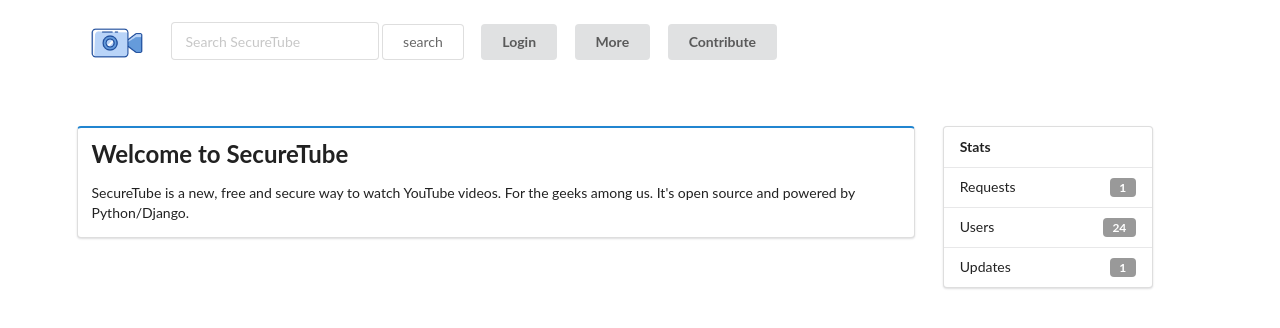
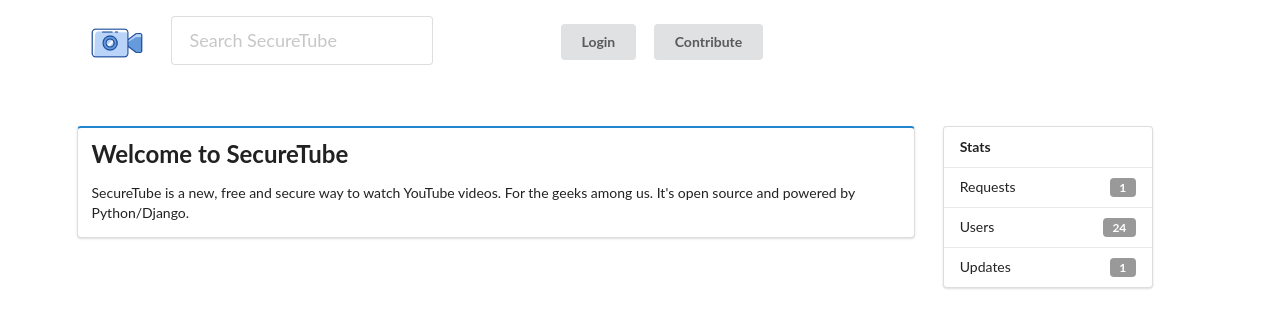
Before and after one commit to dnuka/securetube, a Django app: page / in a window 1280 px wide. Shown: the top 328 px of the page. Run offline with Django 3.2, Linux system fonts and the light colour scheme.

Commit message:
basic youtube scrapping

```diff
--- a/feed/views.py
+++ b/feed/views.py
@@ -1,8 +1 @@
 from django.shortcuts import render
-from django.http import HttpResponse
-
-def index(request):
-	return render(request, 'securetube/index.html')
-
-def results(request):
-	return render(request, 'securetube/results.html')
--- /dev/null
+++ b/securetube/securetube.py
@@ -0,0 +1,16 @@
+# securetube engine
+
+from urllib import request
+from pprint import pprint
+from bs4 import BeautifulSoup
+
+base = 'https://www.youtube.com/results/?search_query={}&disable_polymer=1&hl=en-GB&gl=US'
+
+
+def fetch(query):
+	req = request.Request(base.format(query))
+	req.add_header("User-Agent", "36435")
+	with request.urlopen(req) as youtube:
+		raw_data = BeautifulSoup(youtube, 'html.parser')
+	videos = raw_data.find_all('h3', attrs={'class': 'yt-lockup-title'})
+	return videos
--- a/securetube/urls.py
+++ b/securetube/urls.py
@@ -15,7 +15,7 @@ Including another URLconf
 """
 from django.conf.urls import url
 from django.contrib import admin
-from feed.views import index, results
+from .views import index, results
 
 urlpatterns = [
 	url(r'^$', index),
--- /dev/null
+++ b/securetube/views.py
@@ -0,0 +1,12 @@
+from django.shortcuts import render
+from .securetube import fetch
+
+def index(request):
+	return render(request, 'securetube/index.html')
+
+
+def results(request):
+	if request.method == 'POST':
+		data = fetch(request.POST.get('query'))
+		context = {'data': data}
+	return render(request, 'securetube/results.html', context)
--- /dev/null
+++ b/static/css/styles.css
@@ -0,0 +1,7 @@
+.search_bar {
+	width: 350px;
+}
+
+.nav_bar_right {
+	width: 100px;
+}
--- a/templates/base.html
+++ b/templates/base.html
@@ -5,7 +5,8 @@
 		<meta charset="utf8">
 		<title>{% block title %} {% endblock %}</title>
 		<link rel='stylesheet' href="{% static 'css/semantic.min.css' %}">
-	<head>
+		<link rel='stylesheet' href="{% static 'css/styles.css' %}">
+	</head>
 
 	<body>
 
@@ -18,28 +19,32 @@
 				<div class="item">
 					<form class="ui form" method="POST" action="/results">
 						{% csrf_token %}
-						<div class="ui input">
-							<input type="text" placeholder="Search SecureTube">
+						<div class="ui big input">
+							<input type="text" placeholder="Search SecureTube" name="query">
 						</div>
-						<button class="ui basic button" type="submit">
-							search
-						</button>
 					</form>
 				</div>
+
+				<div class="item nav_bar_right">
+
+				</div>
+
 				<div class="item">
 					<a href="#" class="ui button">Login</a>
 				</div>
 				<div class="item">
-					<a href="#" class="ui button">More</a>
-				</div>
-				<div class="item">
 					<a href="#" class="ui button">Contribute</a>
 				</div>
-		</div>
 
-			{% block content %}
+			</div>
 
-			{% endblock %}
+			<div>
+
+				{% block content %}
+
+				{% endblock %}
+			</div>
+
 		</div>
 
 	</body>
--- a/templates/securetube/index.html
+++ b/templates/securetube/index.html
@@ -6,7 +6,6 @@
 {% endblock %}
 
 {% block content %}
-	<br>
 	<br>
 	<br>
 
--- a/templates/securetube/results.html
+++ b/templates/securetube/results.html
@@ -5,4 +5,6 @@
 
 {% block content %}
 
+	{{ data }}
+
 {% endblock %}
```
